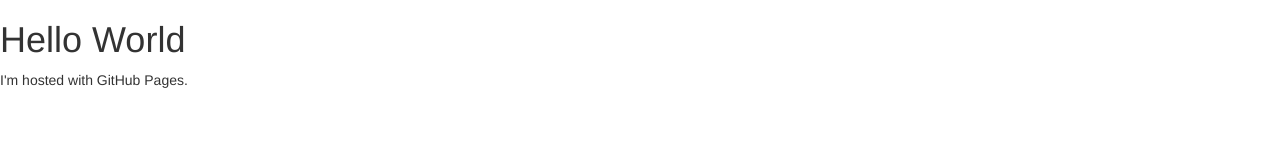
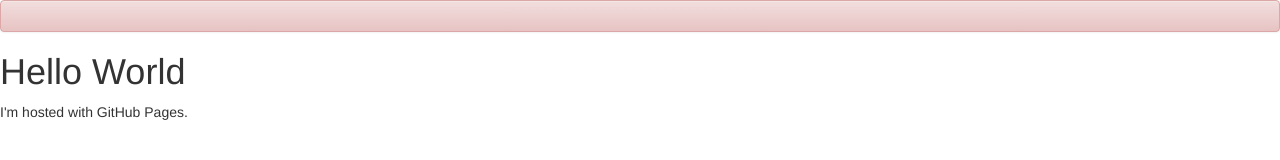
Before and after one commit to Ranjithsolthi/Ranjithsolthi.github.io, a plain HTML site: page index.html in a window 1280 px wide. Drawn offline with nearby package versions, Linux system fonts and the light colour scheme.

Commit message:
change
change

```diff
--- a/index.html
+++ b/index.html
@@ -12,6 +12,9 @@
 	<script src="https://maxcdn.bootstrapcdn.com/bootstrap/3.3.7/js/bootstrap.min.js" integrity="sha384-Tc5IQib027qvyjSMfHjOMaLkfuWVxZxUPnCJA7l2mCWNIpG9mGCD8wGNIcPD7Txa" crossorigin="anonymous"></script>
 </head>
 <body>
+	<div class="alert alert-danger">
+
+	</div>
 		<h1>Hello World</h1>
 		<p>I'm hosted with GitHub Pages.</p>
 </body>
```
